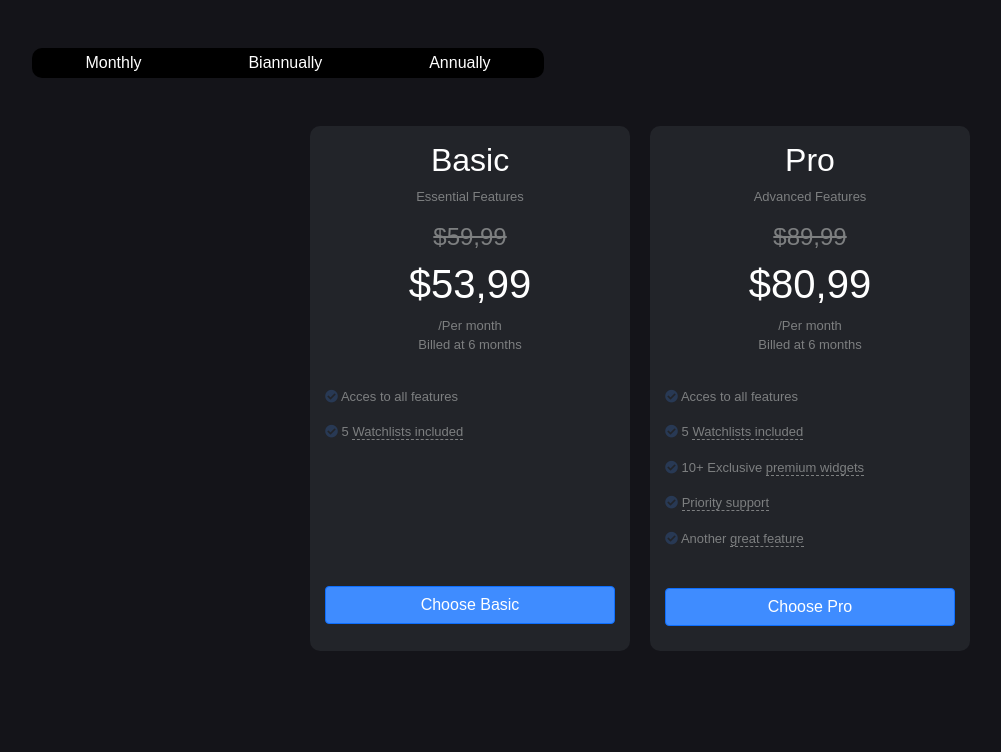
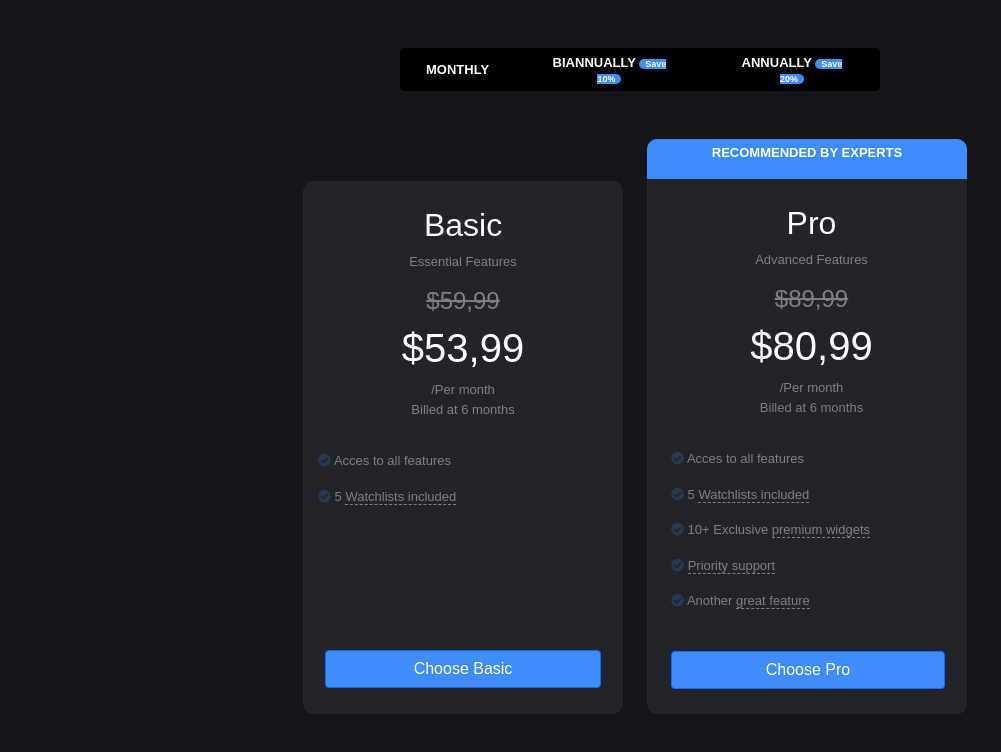
Before and after one commit to Ingridfe1982/Dribbble-Challenge-12, a plain HTML site: page index.html in a window 1280 px wide. Shown: the whole page, without its empty margins (0-1001 px from the left). Drawn offline with nearby package versions, Linux system fonts and the light colour scheme.

Commit message:
last update on css

```diff
--- a/index.html
+++ b/index.html
@@ -14,10 +14,10 @@
 <body>
         <!-- head of the main with 3 buttons -->
     <div class="head">
-        <button type="button" class="btn btn-secondary">Monthly</button>
-        <button type="button" class="btn btn-secondary">Biannually</button>
+        <button type="button" class="btn btn-secondary">MONTHLY</button>
+        <button type="button" class="btn btn-secondary">BIANNUALLY <p1>Save 10%</p1></button>
         <!-- Save 10% -->
-        <button type="button" class="btn btn-secondary">Annually</button>
+        <button type="button" class="btn btn-secondary">ANNUALLY <p1>Save 20%</p1></button>
         <!-- Save 20% -->
     </div>
         <!-- Div MAIN content left (basic) and right (pro) div -->
@@ -37,7 +37,10 @@
             </div>
             <div class="buttonChoose1"><button type="button" class="btn btn-primary">Choose Basic</button></div>
         </div>
-
+        <div class="proRecommended">
+            <div class="recommended">
+                <p2>RECOMMENDED BY EXPERTS</p>
+            </div>
             <div class= "pro">
                 <div class="price">
                     <h2>Pro</h2>
@@ -60,5 +63,6 @@
                 <div class="buttonChoose2"><button type="button" class="btn btn-primary">Choose Pro</button></div>
             </div>
         </div>
+    </div>
 </body>
 </html>
--- a/style.scss
+++ b/style.scss
@@ -1,6 +1,7 @@
 $background: #141419;
 $div: #222429;
 $small: #7d7f80;
+$paleblue: #3f8cff;
 
 
 
@@ -17,6 +18,19 @@ h4 {
 p {
     color: $small;
     font-size: small;
+
+}
+
+p1 {
+    color: white;
+    font-size: 9px;
+    background-color: $paleblue;
+    font-weight: bold;
+    border-radius: 10px;
+    padding-right: 6px;
+    padding-left: 6px;
+    margin-top: 5px;
+    margin-bottom: 3px;
 }
 a:link {
     text-decoration: none;
@@ -40,13 +54,14 @@ body {
 .head {
     display: flex;
     flex-direction: row;
-    justify-content: space-around;
-    width: 40%;
-    border-radius: 10px;
+    justify-content: center;
+    text-align: baseline;;
+    // width: 40%;
+    border-radius: 5px;
     margin-top: 3em;
     margin-bottom: 3em;
-    margin-left: 2em;
-    margin-right: 2em;
+    margin-left: 25em;
+    margin-right: 25em;
     padding-top: 2px;
     padding-bottom: 2px;
     font-family: Arial, Helvetica, sans-serif;
@@ -54,15 +69,17 @@ body {
 }
 
 .btn-primary{
-    background-color: #3f8cff;
+    background-color: $paleblue;
     width: 100%;
 }
 
 .btn-secondary{
     background-color: black;
     border: none;
-    padding-top: 1px;
-    padding-bottom: 1px;
+    font-size: small;
+    font-weight: bold;
+    padding-top: 3px;
+    padding-bottom: 3px;
     padding-right: 1em;
     padding-left: 1em;
     margin-left: 1em;
@@ -80,27 +97,47 @@ body {
     justify-content: center;
     font-family: Arial, Helvetica, sans-serif;
 }
+.proRecommended {
+    display: flex;
+    flex-direction: column;
+    background-color: $div;
+    width: 25%;
+    margin-right: 10px;
+    border-radius: 10px;
+}
+.recommended {
+    background-color: #3f8cff;
+    font-size: small;
+    font-weight: bold;
+    padding-top: 4px;
+    border-top-left-radius: 10px;
+    border-top-right-radius: 10px;
+    text-align: center;
+    vertical-align: baseline
+    // padding-bottom: px;
+}
 
 .basic {
     background-color: $div;
     width: 25%;
-    margin-right: 10px;
+    margin-top: 2.6em;
+    margin-right: 1.5em;
     padding-left: 15px;
     padding-right: 15px;
-    padding-top: 15px;
+    padding-top: 25px;
     padding-bottom: 15px;
     border-radius: 10px;
 }
 
 .pro {
     background-color: $div;
-    width: 25%;
-    margin-left: 10px;
-    padding-left: 15px;
+    // width: 25%;
+    margin-left: 1.5em;
     padding-right: 15px;
-    padding-top: 15px;
+    padding-top: 25px;
     padding-bottom: 15px;
-    border-radius: 10px;
+    border-bottom-left-radius: 10px;
+    border-bottom-right-radius: 10px;;
 }
 
 .price {
@@ -116,11 +153,14 @@ body {
     text-align: center;
     padding-top: 8em;
     margin-bottom: 10px;
+    padding-right: 7px;
+    padding-left: 7px;
 
 }
 .buttonChoose2 {
     text-align: center;
     padding-top: 1.5em;
     margin-bottom: 10px;
+    padding-right: 7px;
 
 }
```
Also changed, not shown: style.css, 1 other file. Lines whose indentation alone changed are shown as unchanged.
